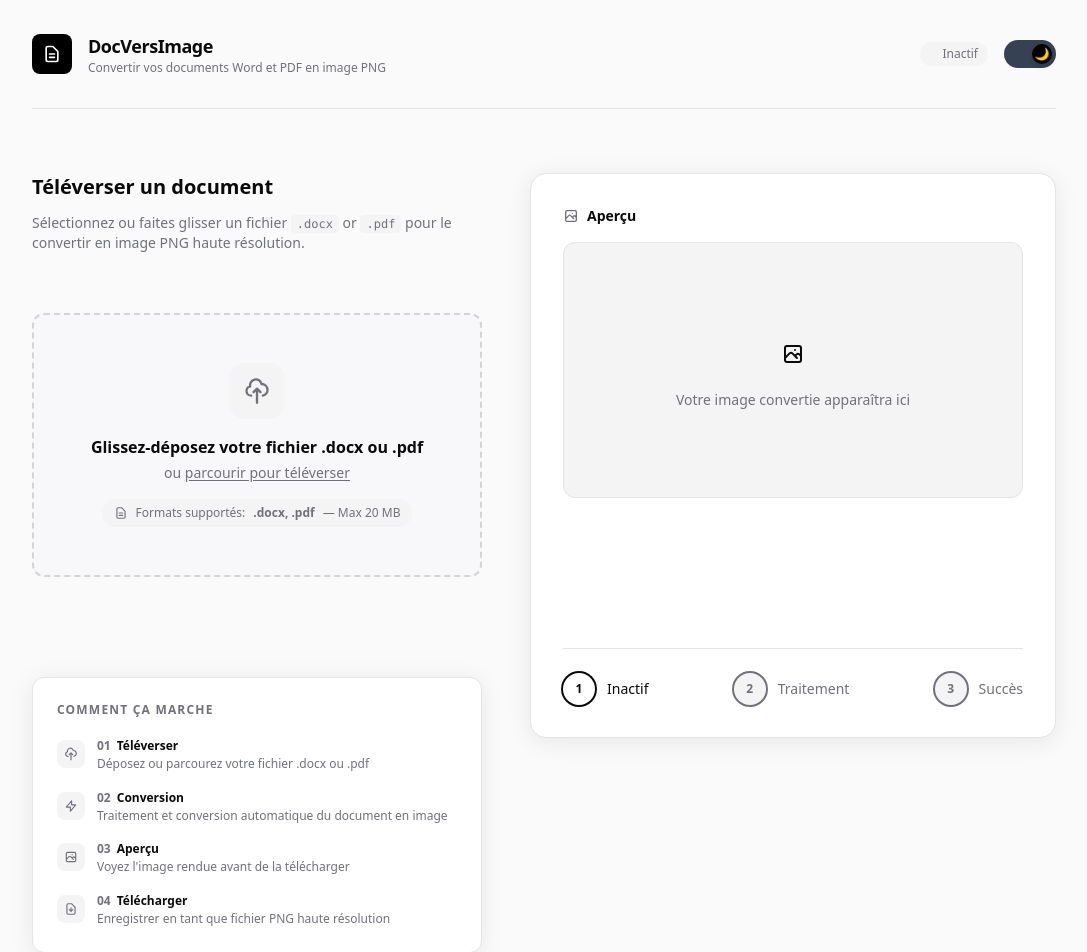
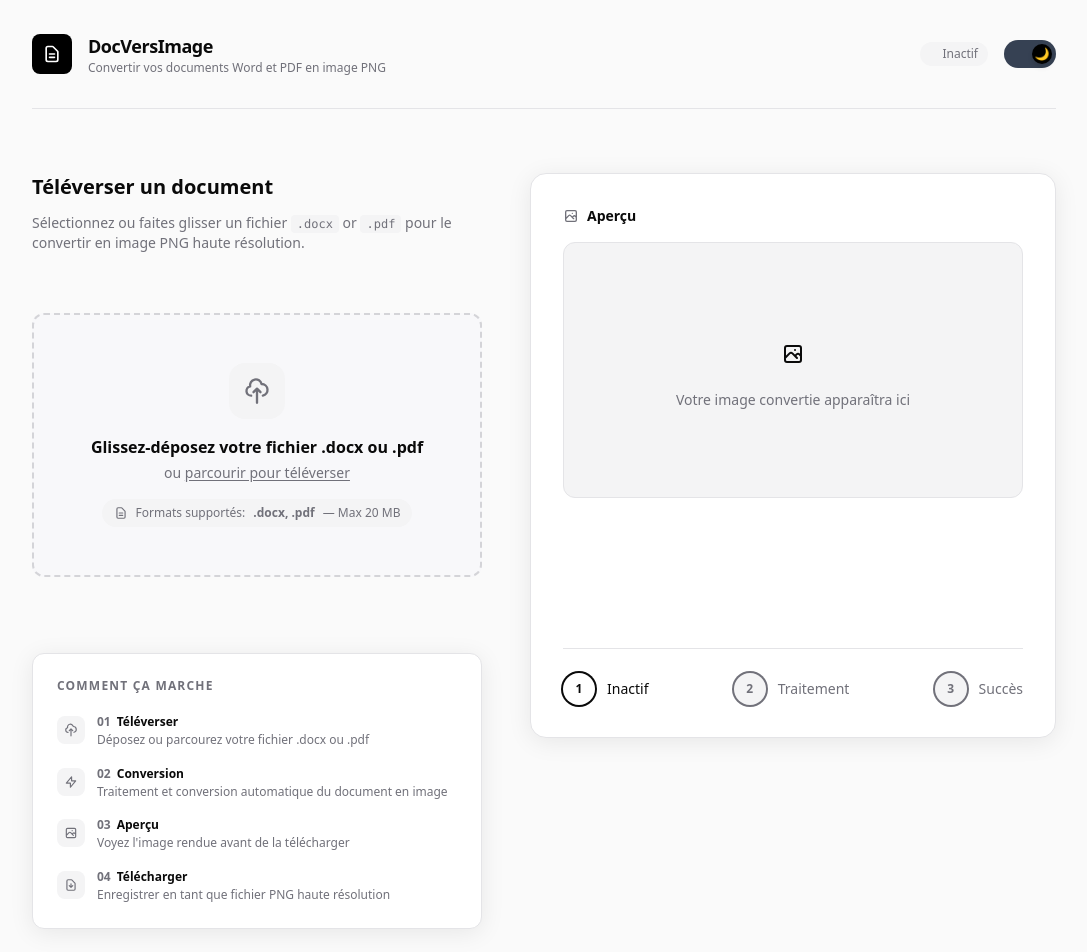
Before and after one commit to TolotraNantenaina/nextjs-docx-converter, a Next.js app: page / in a window 1280 px wide. Shown: the top 952 px of the page, without its empty margins (96-1183 px from the left). Built offline with nearby package versions, Linux system fonts and the light colour scheme; a web font is replaced by a local one.

Commit message:
Everything is okey

```diff
--- a/app/components/howItWorks.js
+++ b/app/components/howItWorks.js
@@ -1,6 +1,6 @@
 export function HowItWorks() {
     return (
-        <div className="mt-6 rounded-xl border border-border bg-card p-6 shadow-custom">
+        <div className="max-[1180px]:mt-6 rounded-xl border border-border bg-card p-6 shadow-custom">
             <h3 className="text-xs font-semibold uppercase tracking-widest text-muted-foreground mb-5">Comment ça marche</h3>
             <div className="flex flex-col gap-4">
                 {[
```
